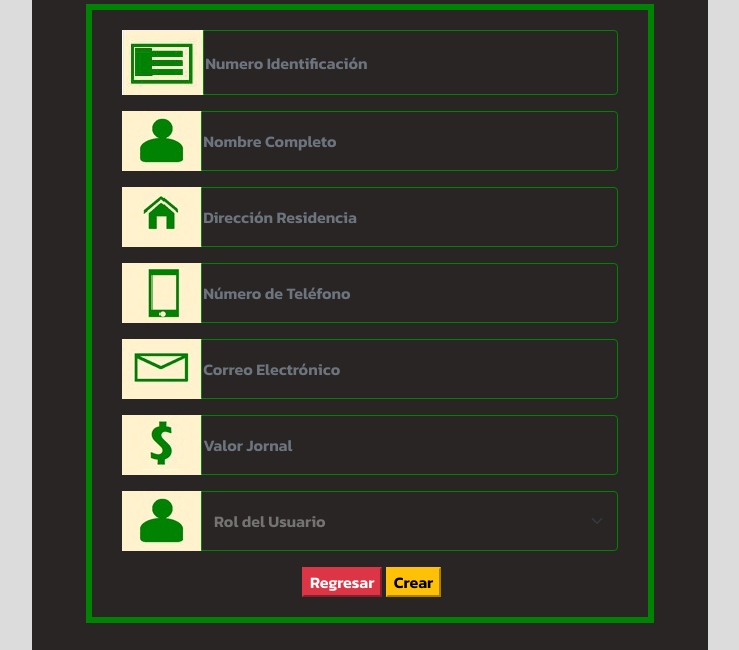
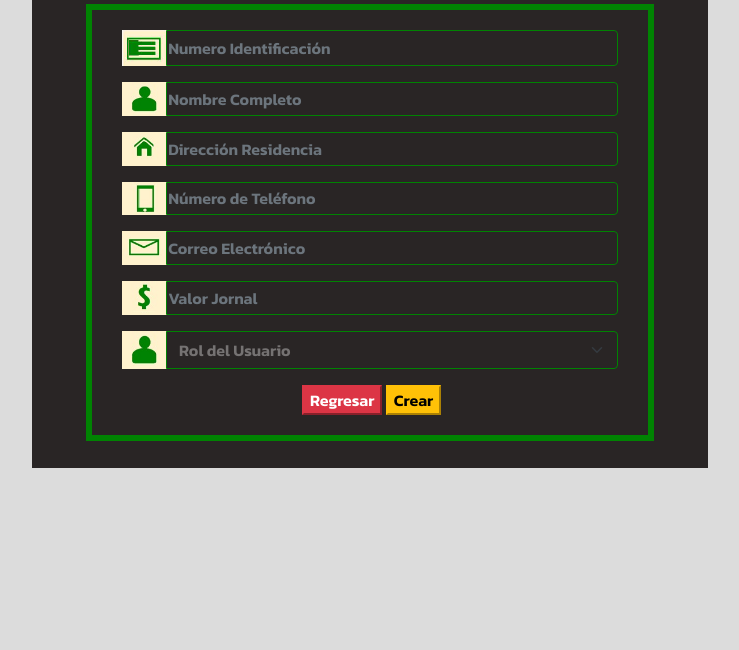
Before and after one commit to proyecto2021/Registro_Usuario, a plain HTML site: page index.html in a window 1280 px wide. Shown: the part 205-855 px from the top of the page, without its empty margins (270-1009 px from the left). After the commit the page ends 800 px from the top, so only its background shows below. Drawn offline with Linux system fonts and the light colour scheme.

Commit message:
Subiendo Formulario

```diff
--- a/css/estilo.css
+++ b/css/estilo.css
@@ -48,8 +48,12 @@ body{
     padding-top: 20px;
 
 }
+
+.img-group-form{
+    width: 45px;
+}
 .input-group-text {
-    color: rgb(245, 245, 224);
+    color: rgb(36, 36, 25);
     background-color:rgb(203, 233, 119);
     border: 1px;
 }
@@ -77,6 +81,12 @@ body{
     color: rgb(117, 114, 114);
     border: 1px solid #008302;
 }
+.form-control:focus{
+     background-color:  rgb(41, 37, 37);
+     color: white;
+
+}
+
 .row {
     --bs-gutter-x: 0.0rem;
 
--- a/index.html
+++ b/index.html
@@ -32,31 +32,31 @@
                 </div>
                 <div class="col-12" id="contInputsForm">
                   <div class="input-group mb-3">
-                    <img src="icon/img1.png.png">
+                    <img src="icon/img1.png.png" class="img-group-form">
                     <input type="text" class="form-control" placeholder="Numero Identificación" id="Numero Identificación">
                   </div>
                   <div class="input-group mb-3">
-                    <img src="icon/img2.png.jpeg">
+                    <img src="icon/img2.png.jpeg" class="img-group-form">
                     <input type="text" class="form-control" placeholder="Nombre Completo" id="Nombre Completo">
                   </div>
                   <div class="input-group mb-3">
-                    <img src="icon/img3.png.jpeg">
+                    <img src="icon/img3.png.jpeg" class="img-group-form">
                     <input type="text" class="form-control" placeholder="Dirección Residencia" id="Dirección Residencia">
                   </div>
-                  <div class="input-group mb-3">
-                    <img src="icon/img4.png.jpeg">
+                  <div class="input-group mb-3" >
+                    <img src="icon/img4.png.jpeg" class="img-group-form" >
                     <input type="text" class="form-control" placeholder="Número de Teléfono" id="Número de Teléfono">
                   </div>
-                  <div class="input-group mb-3">
-                    <img src="icon/img5.png.jpeg">
+                  <div class="input-group mb-3" >
+                    <img src="icon/img5.png.jpeg" class="img-group-form">
                     <input type="text" class="form-control" placeholder="Correo Electrónico" id="Correo Electrónico">
                   </div>
                   <div class="input-group mb-3">
-                    <img src="icon/img6.png.jpeg">
+                    <img src="icon/img6.png.jpeg" class="img-group-form">
                     <input type="text" class="form-control" placeholder="Valor Jornal" id="Valor Jornal">
                   </div>
                   <div class="input-group mb-3">
-                    <img src="icon/img2.png.jpeg">
+                    <img src="icon/img2.png.jpeg" class="img-group-form" >
                     <select class="form-select" id="inputGroupSelect01">
                       <option selected>Rol del Usuario</option>
                     </select>
```
Also changed, not shown: css/bootstrap.css.
